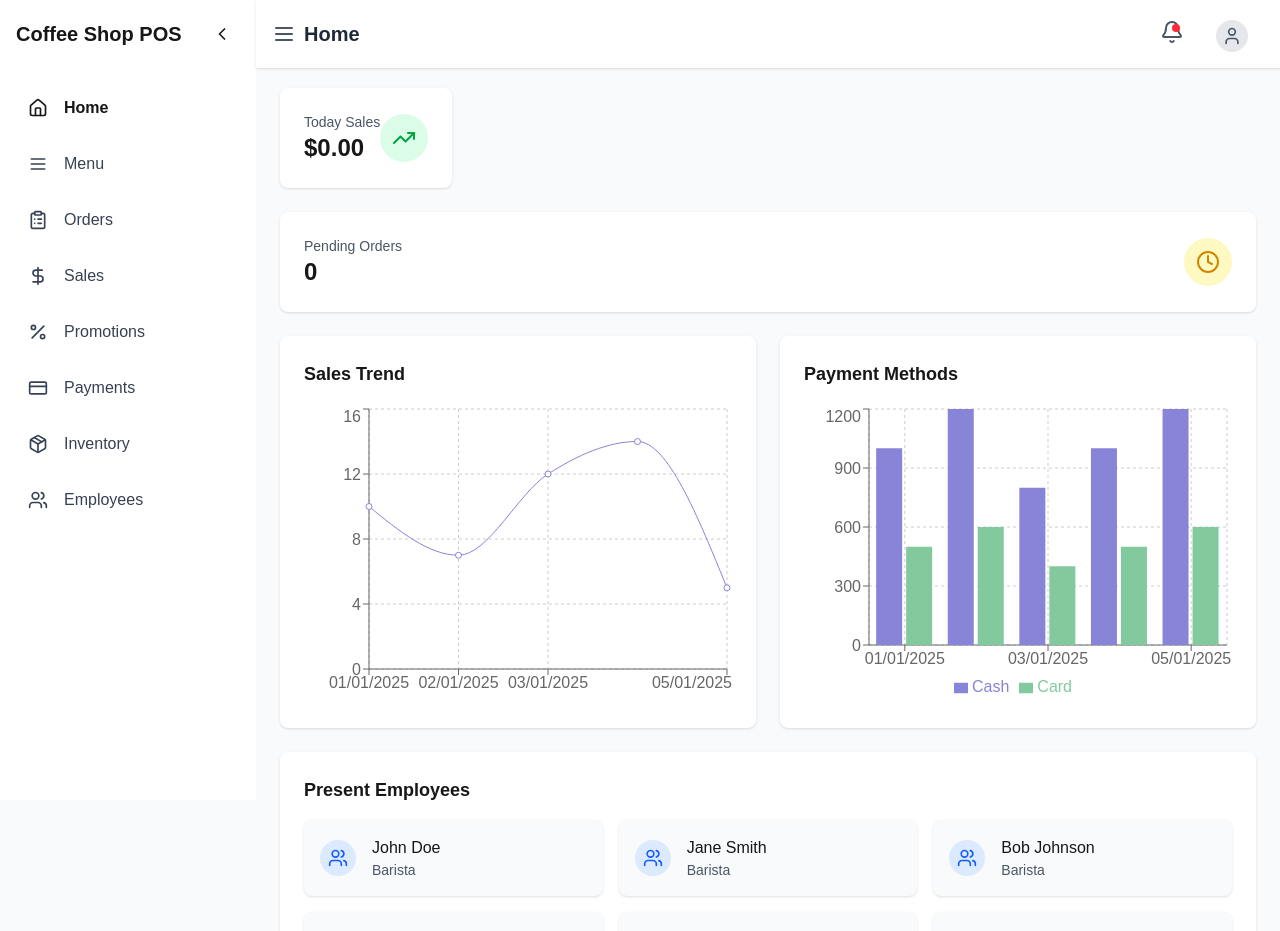
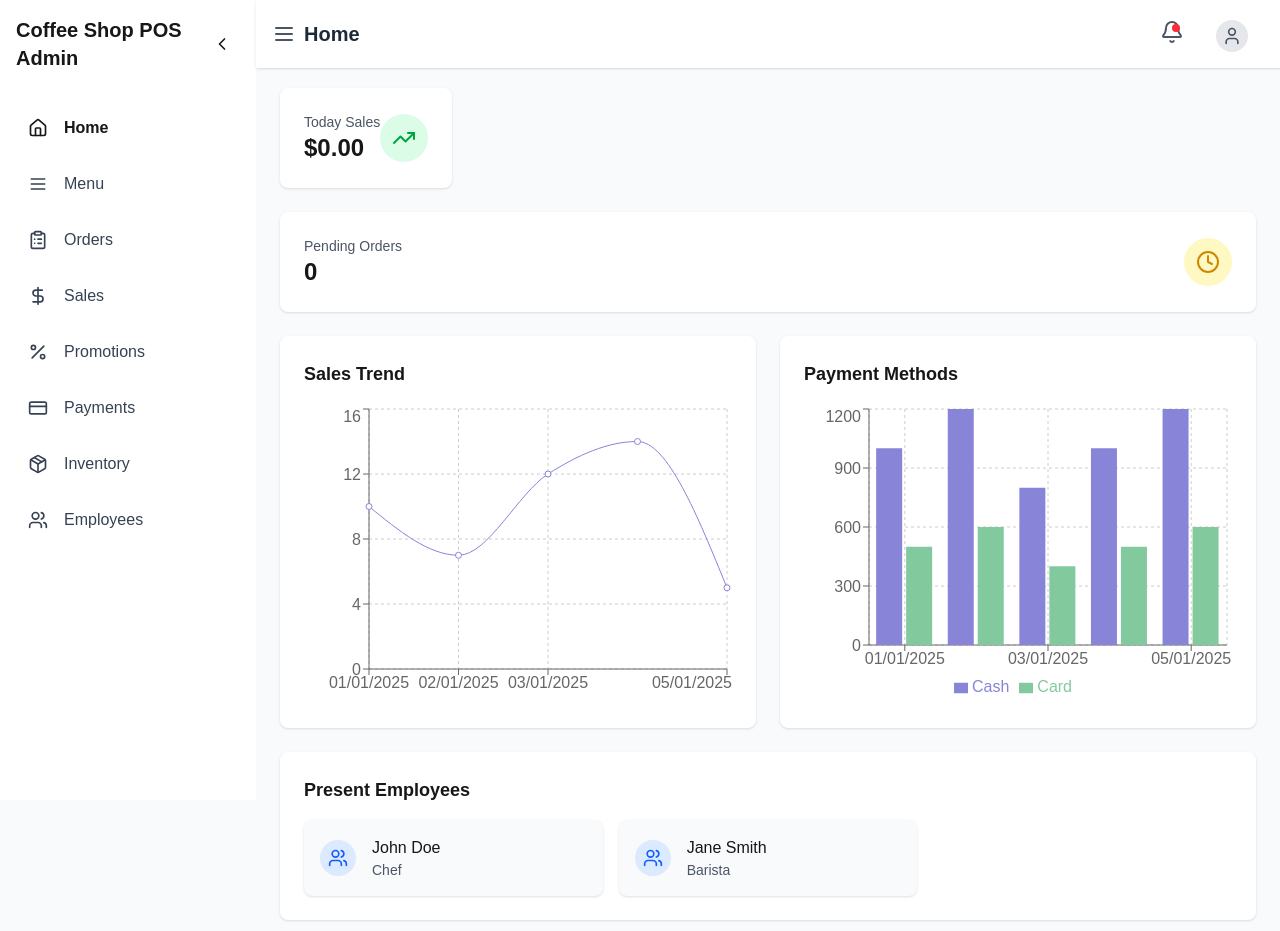
Before and after one commit to gobi1990/coffeeshop_pos_system, a Next.js app: page / in a window 1280 px wide. Shown: the top 931 px of the page. Built offline with nearby package versions, Linux system fonts and the light colour scheme.

Commit message:
employeesection, employee list ,calender implementation

```diff
--- a/app/components/dashboard.tsx
+++ b/app/components/dashboard.tsx
@@ -116,7 +116,6 @@ const Dashboard = ({
         <h3 className="text-lg font-semibold mb-4">Present Employees</h3>
         <div className="grid grid-cols-1 md:grid-cols-2 lg:grid-cols-3 gap-4">
           {employees
-            .filter((employee) => employee.present)
             .map((employee) => (
               <div key={employee.id} className="bg-gray-50 rounded-lg p-4 flex items-center space-x-4 shadow">
                 <div className="bg-blue-100 p-2 rounded-full">
--- /dev/null
+++ b/app/components/employeeSection.tsx
@@ -0,0 +1,102 @@
+import { useState, useMemo, useCallback } from "react";
+import { Calendar as CalendarIcon, Download, Filter, SortAsc } from "lucide-react";
+import { employeeList } from "../data/mockData";
+import CustomButton from "./customButton";
+
+
+const EmployeesSection: React.FC = () => {
+  const [selectedDate, setSelectedDate] = useState<Date>(() => new Date());
+
+
+  const formattedSelectedDate = useMemo(() => {
+    return selectedDate.toISOString().split("T")[0];
+  }, [selectedDate]);
+
+  const filteredEmployees = useMemo(() => {
+    return employeeList.filter((emp) => emp.date === formattedSelectedDate);
+  }, [formattedSelectedDate]);
+
+  const handleDateChange = useCallback((e: React.ChangeEvent<HTMLInputElement>) => {
+    const newDate = new Date(e.target.value);
+    setSelectedDate(newDate);
+  }, []);
+
+  const tableHeaders = useMemo(() => [
+    "ID",
+    "Name",
+    "Department",
+    "Start Time",
+    "End Time",
+    "Duration",
+    "Shift Type",
+    "Role"
+  ], []);
+
+  return (
+    <div className="container mx-auto p-6">
+      <h2 className="text-2xl font-bold mb-6">Employees Overview</h2>
+      <div className="bg-white rounded-lg shadow p-3 mb-6">
+        <div className="flex items-center justify-between mb-3">
+          <div className="flex items-center space-x-2">
+            <CalendarIcon className="h-6 w-6 text-gray-600" />
+            <input
+            type="date"
+            value={formattedSelectedDate}
+            onChange={handleDateChange}
+            className="border border-gray-300 rounded-md p-3 text-m focus:outline-none focus:ring-2 focus:ring-blue-500"
+          />
+          </div>
+          <div className="flex items-center space-x-6">
+          <SortAsc className="h-6 w-6 text-gray-600"/>
+          <Filter className="h-6 w-6 text-gray-600"/>
+          <div className="w-30 space-x-2">
+          <CustomButton onClick={() => {}} label="Export" icon={<Download className="h-5 w-5" />} />
+          </div>
+          </div>
+        </div>
+      </div>
+      <div className="bg-white rounded-lg shadow-md overflow-hidden">
+        <div className="overflow-x-auto">
+          <table className="w-full">
+            <thead className="bg-gray-100">
+              <tr>
+                {tableHeaders.map((header) => (
+                  <th
+                    key={header}
+                    className="p-3 text-left text-sm font-semibold text-gray-600"
+                  >
+                    {header}
+                  </th>
+                ))}
+              </tr>
+            </thead>
+            <tbody>
+              {filteredEmployees.length > 0 ? (
+                filteredEmployees.map((employee) => (
+                  <tr key={employee.id} className="bg-gray h-12 shadow mb-10 hover:bg-gray-50">
+                    <td className="p-3 text-sm text-gray-700">{employee.id}</td>
+                    <td className="p-3 text-sm text-gray-700">{employee.name}</td>
+                    <td className="p-3 text-sm text-gray-700">{employee.role}</td>
+                    <td className="p-3 text-sm text-gray-700">{employee.department}</td>
+                    <td className="p-3 text-sm text-gray-700">{employee.startTime}</td>
+                    <td className="p-3 text-sm text-gray-700">{employee.endTime}</td>
+                    <td className="p-3 text-sm text-gray-700">{employee.duration}</td>
+                    <td className="p-3 text-sm text-gray-700">{employee.shiftType}</td>
+                  </tr>
+                ))
+              ) : (
+                <tr>
+                  <td colSpan={7} className="p-10 text-center text-gray-500">
+                    No employees scheduled for this date
+                  </td>
+                </tr>
+              )}
+            </tbody>
+          </table>
+        </div>
+      </div>
+    </div>
+  );
+};
+
+export default EmployeesSection;
--- a/app/components/sideBar.tsx
+++ b/app/components/sideBar.tsx
@@ -32,7 +32,7 @@ interface SidebarProps {
                 isOpen ? "text-xl" : "text-xs"
               )}
             >
-              {isOpen ? "Coffee Shop POS" : "POS"}
+              {isOpen ? "Coffee Shop POS Admin" : "POS Admin"}
             </h1>
             <button
               onClick={toggleSidebar}
--- a/app/data/mockData.tsx
+++ b/app/data/mockData.tsx
@@ -79,12 +79,28 @@ export const mockMenuItems: MenuItem[] = [
 ];
 
 export const employees: Employee[] = [
-  { id: 1, name: "John Doe", role: "Barista", present: true },
-  { id: 2, name: "Jane Smith", role: "Barista", present: true },
-  { id: 3, name: "Bob Johnson", role: "Barista", present: true },
-  { id: 4, name: "Alice Brown", role: "Cashier", present: true },
-  { id: 5, name: "Mike Davis", role: "Chef", present: true },
-  { id: 6, name: "Emily Wilson", role: "Chef", present: true },
+  {
+    id: "EMP001",
+    name: "John Doe",
+    department: "Sales",
+    startTime: "09:00 AM",
+    endTime: "05:00 PM",
+    duration: "8h",
+    shiftType: "Day",
+    date: "2025-04-02",
+    role: "Chef"
+  },
+  {
+    id: "EMP002",
+    name: "Jane Smith",
+    department: "Kitchen",
+    startTime: "02:00 PM",
+    endTime: "10:00 PM",
+    duration: "8h",
+    shiftType: "Evening",
+    date: "2025-04-02",
+    role: "Barista"
+  },
 ];
 
 export const salesData = [
@@ -126,3 +142,39 @@ export const initialPromotions: Promotion[] = [
     applicableItems: [1, 2, 3],
   },
 ];
+
+export const employeeList: Employee[] = [
+  {
+    id: "EMP001",
+    name: "John Doe",
+    department: "Sales",
+    startTime: "09:00 AM",
+    endTime: "05:30 PM",
+    duration: "8.5",
+    shiftType: "Day",
+    date: "2025-04-02",
+    role: "Cashier"
+  },
+  {
+    id: "EMP002",
+    name: "Jane Smith",
+    department: "Kitchen",
+    startTime: "02:00 PM",
+    endTime: "10:00 PM",
+    duration: "8",
+    shiftType: "Evening",
+    date: "2025-04-02",
+    role: "Barista"
+  },
+  {
+    id: "EMP003",
+    name: "Bob Johnson",
+    department: "Sales",
+    startTime: "02:00 PM",
+    endTime: "10:00 PM",
+    duration: "8",
+    shiftType: "Evening",
+    date: "2025-04-02",
+    role: "Cashier"
+  },
+];
--- a/app/page.tsx
+++ b/app/page.tsx
@@ -15,6 +15,7 @@ import CartSidebar from "./components/cartSidebar";
 import AddMenuItemModal from "./components/addMenuItemModel";
 import InventorySection from "./components/inventroySection";
 import PromotionsSection from "./components/promotionSection";
+import EmployeesSection from "./components/employeeSection";
 
 const navItems: NavItem[] = [
   { name: "Home", icon: <HomeIcon className="h-5 w-5" /> },
@@ -192,6 +193,7 @@ export default function Home() {
             />
           )}
           {activeNav === "Inventory" && <InventorySection inventory={inventory} />}
+          {activeNav === "Employees" && <EmployeesSection />}
         </main>
       </div>
       <CartSidebar
```
Also changed, not shown: app/interfaces/interfaces.tsx (+12 -7 lines).
